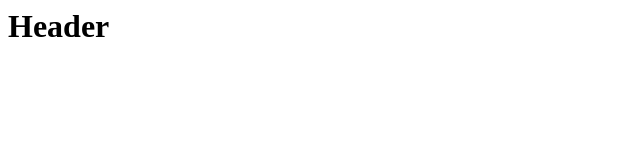
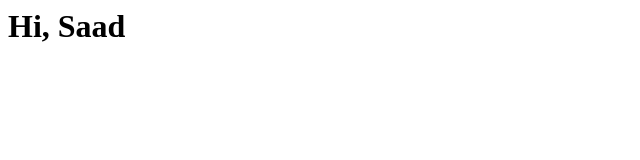
Before and after one commit to salaam7860/jenkins-repo, a plain HTML site: page index.html in a window 1280 px wide. Shown: the full height of the page, 0-640 px from the left. Drawn offline with Linux system fonts and the light colour scheme.

Commit message:
2nd commit

```diff
--- a/index.html
+++ b/index.html
@@ -1 +1 @@
-<h1>Header</h1>
+<h1>Hi, Saad</h1>
```
